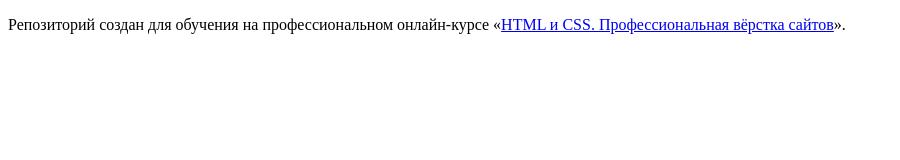
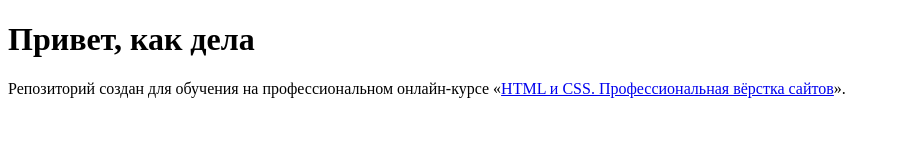
Before and after one commit to htmlacademy-htmlcss/2094843-sedona-34, a plain HTML site: page index.html in a window 1280 px wide. Shown: the whole page, without its empty margins (0-900 px from the left). Drawn offline with Linux system fonts and the light colour scheme.

Commit message:
Update index.html
приветствие

```diff
--- a/index.html
+++ b/index.html
@@ -5,6 +5,7 @@
     <title>HTML Academy: Седона</title>
   </head>
   <body>
+    <H1>Привет, как дела</H1>
 
     <p>Репозиторий создан для обучения на профессиональном онлайн‑курсе «<a href="https://htmlacademy.ru/intensive/htmlcss">HTML и CSS. Профессиональная вёрстка сайтов</a>».</p>
 
```
